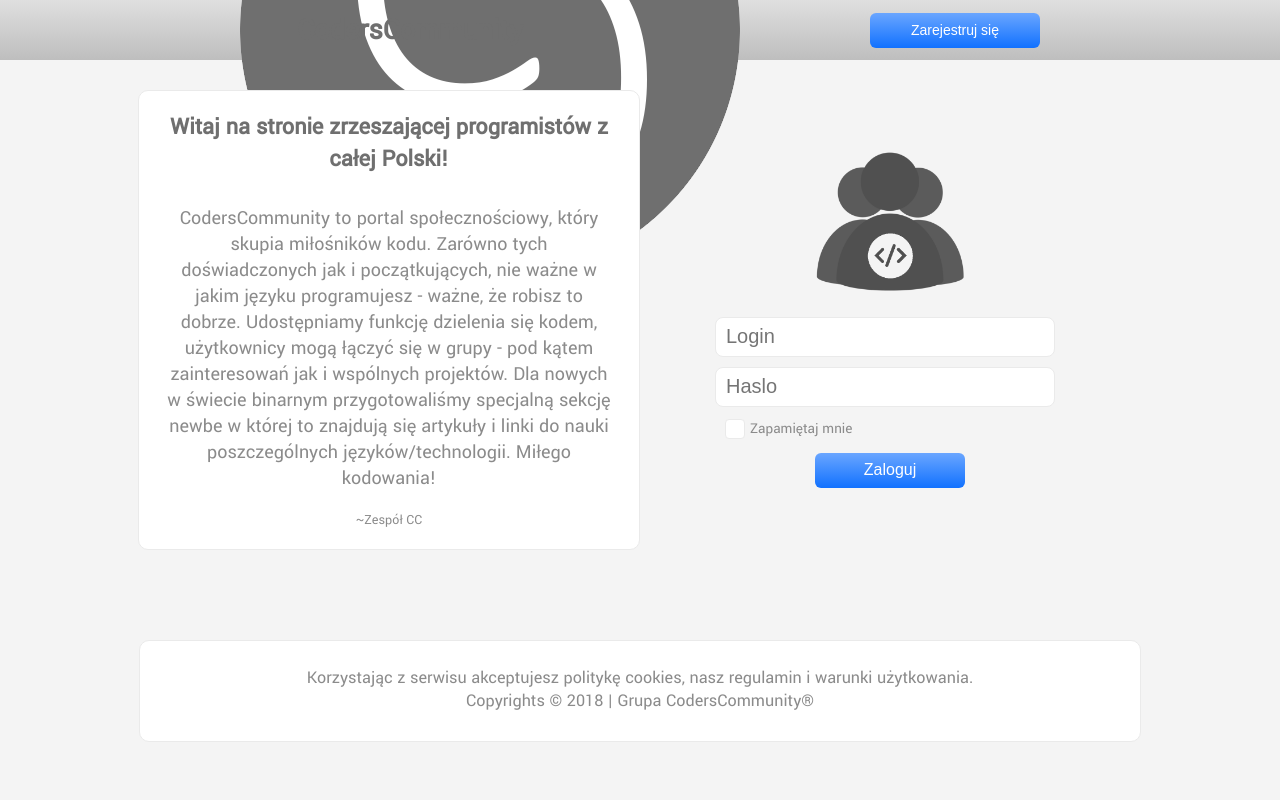
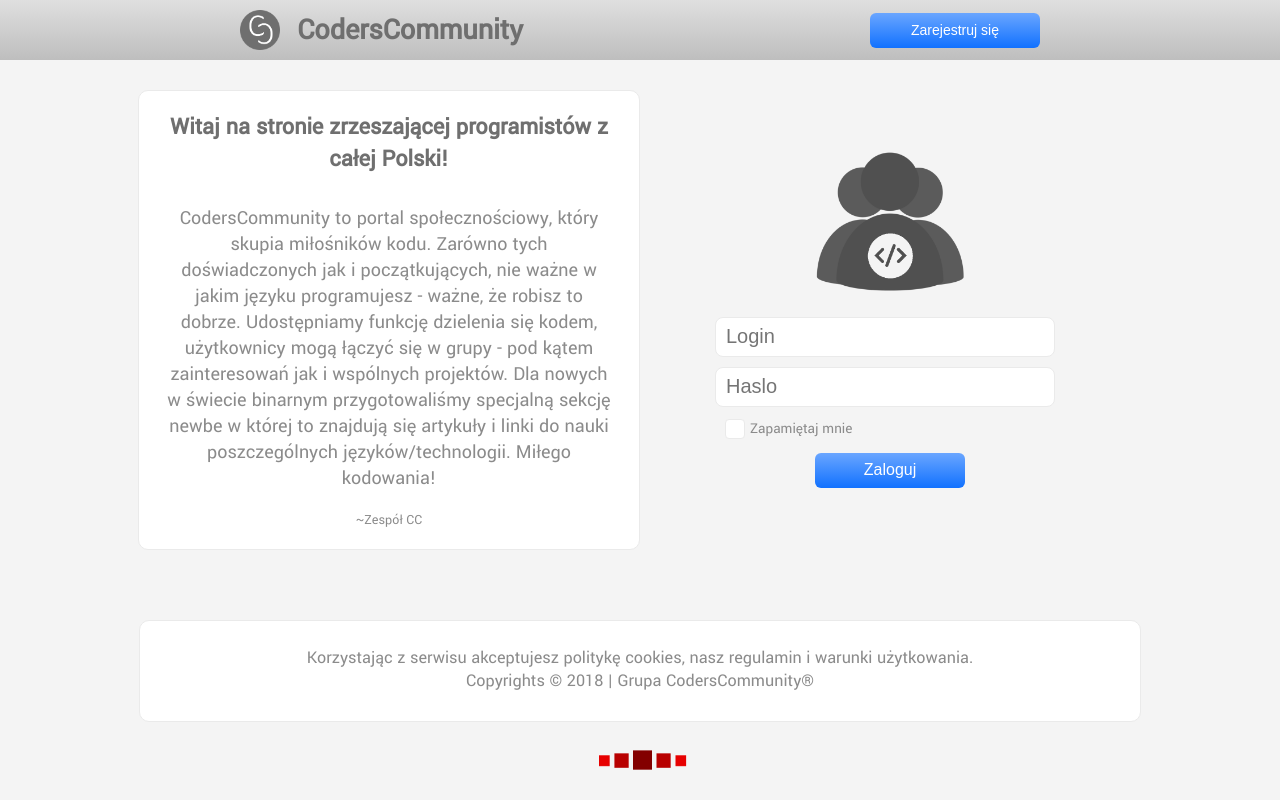
Before and after one commit to Coders-Community/CodersCommunity-0.1, a PHP site: page / in a window 1280 px wide. Run offline with PHP 8.4, Linux system fonts and the light colour scheme.

Commit message:
Regsiter v2
v2

```diff
--- a/css/style.css
+++ b/css/style.css
@@ -5,7 +5,7 @@
   padding: 0px;
   display: grid;
   grid-template-columns: 100%;
-  grid-template-rows: [nav-start] 60px [nav-end content-start] auto [content-end footer-start] 100px [footer-end];
+  grid-template-rows: [nav-start] 60px [nav-end content-start] auto [content-end footer-start] 100px [footer-end pic-start] 80px [pic-end];
   background-color: #f4f4f4;
   font-family: "Yantramanav", sans-serif; }
 
@@ -19,7 +19,9 @@
   nav .logo {
     grid-column: logo-start / logo-end;
     grid-row: 1 / 2;
-    align-self: center; }
+    align-self: center;
+    width: 40px;
+    height: 40px; }
   nav h1 {
     grid-column: 3 / 4;
     grid-row: 1 / 2;
@@ -138,4 +164,15 @@
     text-align: center;
     margin: 25px 10% 0px 10%; }
 
+div.pic {
+  grid-column: 1 / 2;
+  grid-row: pic-start / pic-end;
+  width: 1000px;
+  height: 100%;
+  justify-self: center;
+  background: url("../img/img.png");
+  background-position: center center;
+  background-size: 190px auto;
+  background-repeat: no-repeat; }
+
 /*# sourceMappingURL=style.css.map */
--- a/css/style.scss
+++ b/css/style.scss
@@ -6,7 +6,7 @@
     padding: 0px;
     display: grid;
     grid-template-columns: 100%;
-    grid-template-rows: [nav-start] 60px [nav-end content-start] auto [content-end footer-start] 100px [footer-end];
+    grid-template-rows: [nav-start] 60px [nav-end content-start] auto [content-end footer-start] 100px [footer-end pic-start] 80px [pic-end];
     background-color: #f4f4f4;
     font-family: $basicFont;
 }
@@ -99,7 +99,7 @@
             text-align: center;
         }
     }
-    form.login {
+    form.login, {
         grid-column: 2 / 3;
         grid-row: 1 / 2;
         justify-self: start;
@@ -109,6 +109,7 @@
         img {
             width: 190px;
             margin: 20px 80px;
+
         }
         input[type=text], input[type=password] {
             width: calc(100% - 10px);
@@ -158,3 +159,15 @@
         margin: 25px 10% 0px 10%;
     }
 }
+
+div.pic {
+    grid-column: 1 / 2;
+    grid-row: pic-start / pic-end;
+    width: 1000px;
+    height: 100%;
+    justify-self: center;
+    background: url("../img/img.png");
+    background-position: center center;
+    background-size: 190px auto;
+    background-repeat: no-repeat;
+}
--- a/index.php
+++ b/index.php
@@ -1,14 +1,14 @@
 <html lang="pl">
     <head>
+        <meta charset="utf-8">
         <title>CodersCommunity</title>
-        <meta charset="utf-8"/>
         <link rel="stylesheet" type="text/css" href="css/style.css"/>
     </head>
     <body>
         <nav>
             <img src="img/logo.png" class="logo"/>
             <h1>CodersCommunity</h1>
-            <button>Zarejestruj się</button>
+        <button onclick="window.location.href='register.php'">Zarejestruj się</button>
         </nav>
         <div class="page-content">
             <div class="description">
```
Also changed, not shown: other parts of css/style.css (+26 -2 lines), 1 other file.
